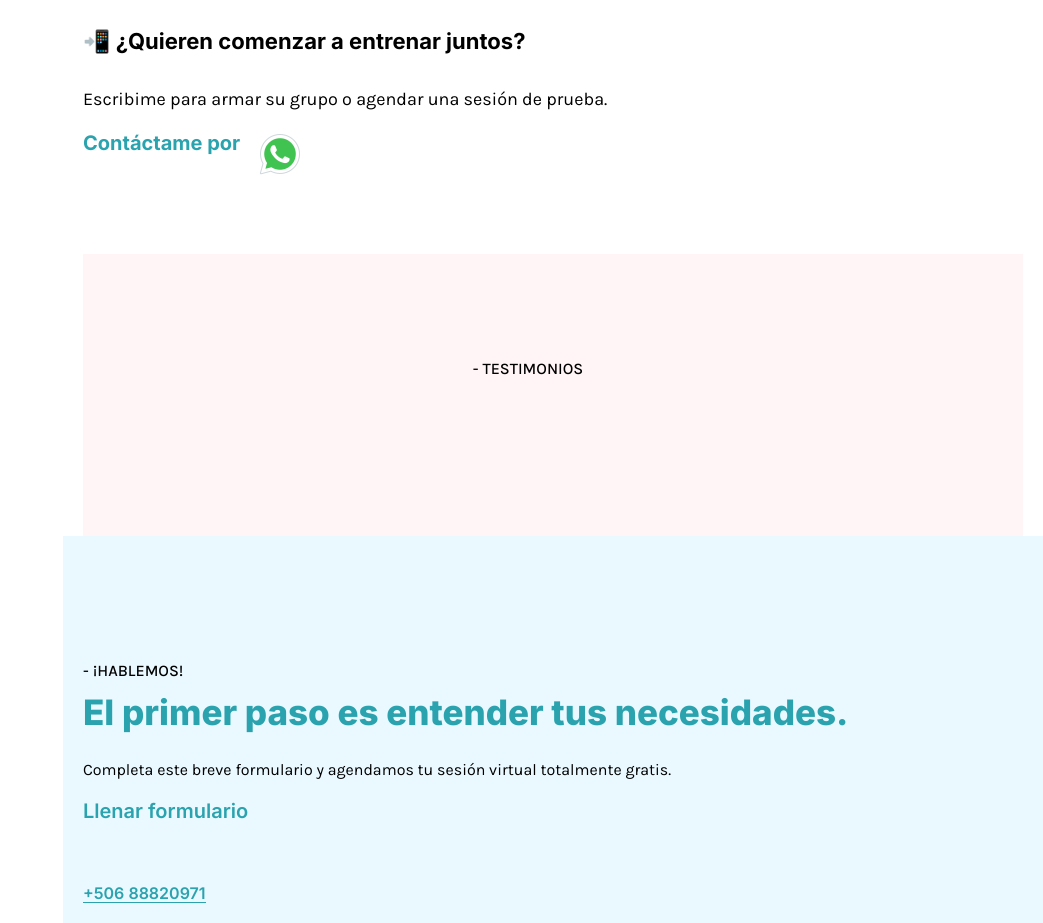
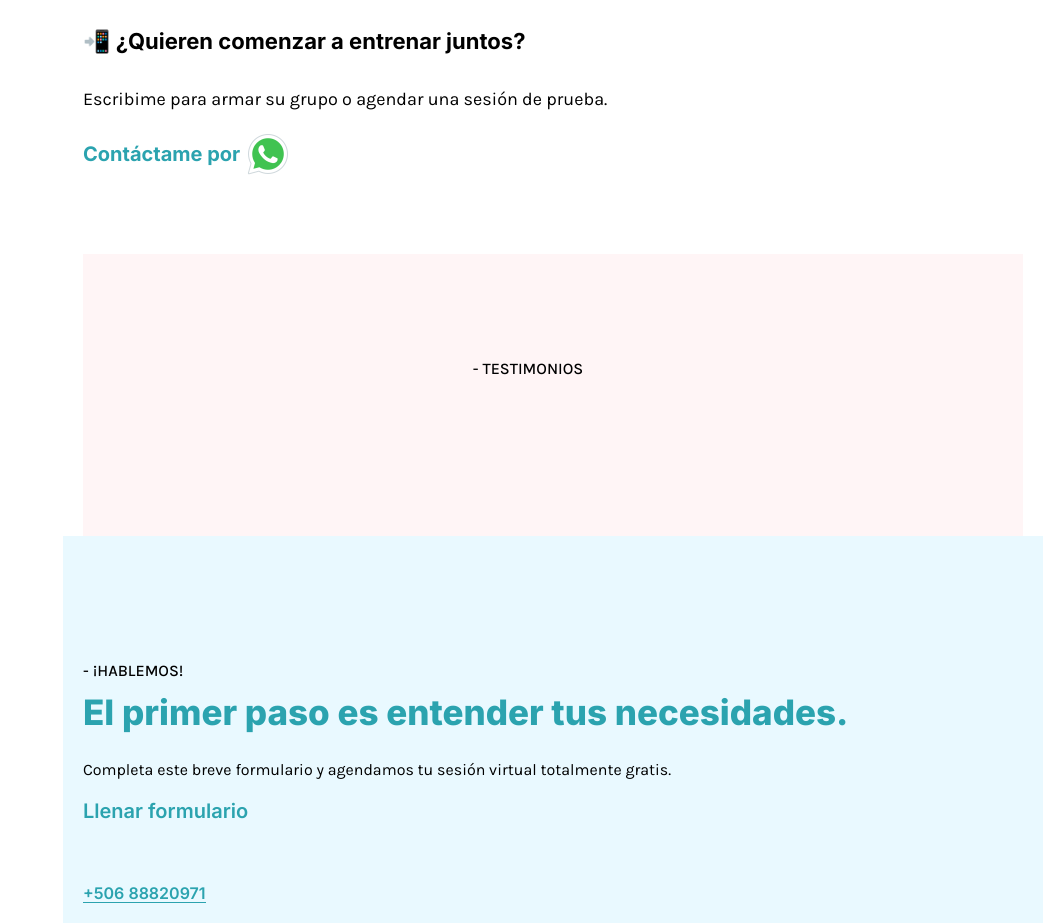
Before and after one commit to ashroomy/naty, a Next.js app: page / in a window 1280 px wide. Shown: the part 9480-10403 px from the top of the page, without its empty margins (237-1280 px from the left). Built offline with nearby package versions, Linux system fonts and the light colour scheme; a web font is replaced by a local one.

Commit message:
servicios

```diff
--- a/src/components/Services.js
+++ b/src/components/Services.js
@@ -731,12 +731,11 @@ const Services = () => {
                         prueba.
                       </p>
                       <a
-                        href="https://forms.gle/rfkKz1Xn5azZZWky9"
+                        href="http://wa.me/+50688820971"
                         target="_blank"
                         refer="noopener noreferrer"
                       >
-                        <h5                       className=" flex gap-4 w-fit"
-                        >
+                        <h5 className=" flex gap-1 w-fit items-center">
                           Contáctame por{" "}
                           <img
                             className=""
```
